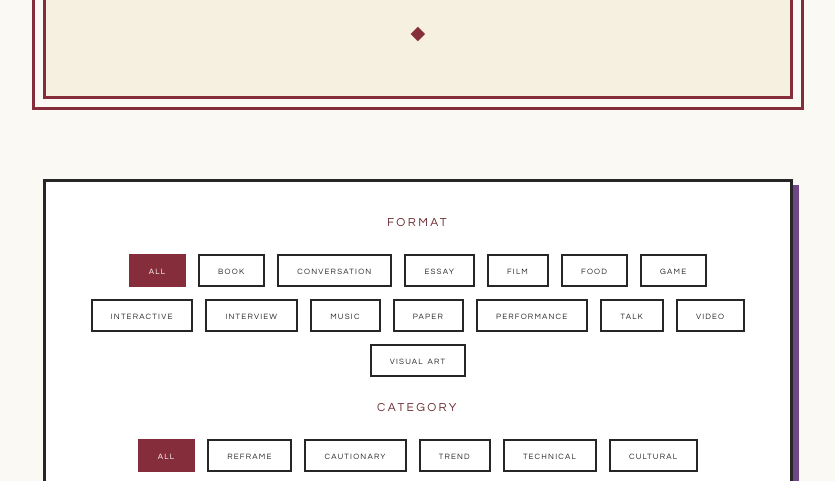
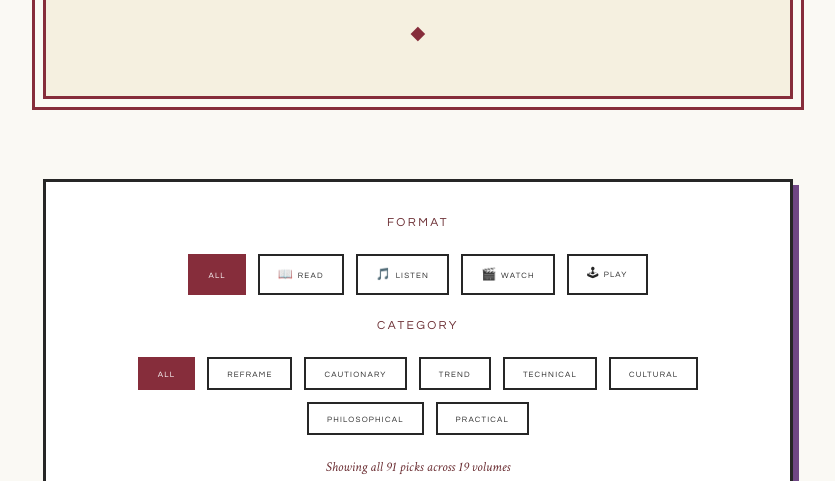
Before and after one commit to NKAlfredBot/weekly-picks, a browser extension: page index.html in a window 1280 px wide. Shown: the part 303-784 px from the top of the page, without its empty margins (222-1057 px from the left). Drawn offline with Linux system fonts and the light colour scheme.

Commit message:
Simplify format filters to 5 emoji groups: Read, Listen, Watch, Play
Replace per-media-type filter buttons with grouped format filters.
Read (essay/paper/book/talk/interview/conversation), Listen (music/audio),
Watch (film/video/performance), Play (interactive/game/food/visual-art).

Co-Authored-By: Claude Opus 4.6 (1M context) <noreply@anthropic.com>

```diff
--- a/index.html
+++ b/index.html
@@ -1083,8 +1083,12 @@
         <section class="category-filter-bar">
             <div class="filter-section">
                 <label class="category-filter-label">Format</label>
-                <div class="category-filters" id="media-type-filters">
-                    <button class="category-filter-btn active" data-media-type="all">All</button>
+                <div class="category-filters">
+                    <button class="category-filter-btn active" data-format="all">All</button>
+                    <button class="category-filter-btn" data-format="read">📖 Read</button>
+                    <button class="category-filter-btn" data-format="listen">🎵 Listen</button>
+                    <button class="category-filter-btn" data-format="watch">🎬 Watch</button>
+                    <button class="category-filter-btn" data-format="play">🕹 Play</button>
                 </div>
             </div>
 
@@ -1283,15 +1287,20 @@ feed.json, and push to GitHub."</div>
     <script>
         let feedData = null;
         let currentFilter = 'all';
-        let currentMediaTypeFilter = 'all';
-
-        const mediaTypeLabelsMap = {
-            'essay': 'Essay', 'paper': 'Paper', 'book': 'Book',
-            'talk': 'Talk', 'interview': 'Interview', 'conversation': 'Conversation',
-            'music': 'Music', 'film': 'Film', 'video': 'Video',
-            'interactive': 'Interactive', 'game': 'Game', 'food': 'Food',
-            'visual-art': 'Visual Art', 'audio': 'Audio', 'performance': 'Performance'
+        let currentFormatFilter = 'all';
+
+        const formatGroups = {
+            'read': ['essay', 'paper', 'book', 'interview', 'conversation', 'talk'],
+            'listen': ['music', 'audio'],
+            'watch': ['film', 'video', 'performance'],
+            'play': ['interactive', 'game', 'food', 'visual-art']
         };
+
+        function matchesFormat(mediaType, format) {
+            if (format === 'all') return true;
+            if (!mediaType) return format === 'read';
+            return (formatGroups[format] || []).includes(mediaType);
+        }
 
         async function loadFeed() {
             try {
@@ -1299,7 +1308,6 @@ feed.json, and push to GitHub."</div>
                 if (!response.ok) throw new Error('Failed to load feed');
 
                 feedData = await response.json();
-                buildMediaTypeFilters();
                 renderFeed();
                 setupFilterListeners();
             } catch (error) {
@@ -1312,27 +1320,6 @@ feed.json, and push to GitHub."</div>
             }
         }
 
-        function buildMediaTypeFilters() {
-            const types = new Set();
-            feedData.items.forEach(item => {
-                const mt = item._picks?.media_type;
-                if (mt) types.add(mt);
-            });
-
-            const sorted = [...types].sort((a, b) => {
-                return (mediaTypeLabelsMap[a] || a).localeCompare(mediaTypeLabelsMap[b] || b);
-            });
-
-            const container = document.getElementById('media-type-filters');
-            sorted.forEach(type => {
-                const btn = document.createElement('button');
-                btn.className = 'category-filter-btn';
-                btn.dataset.mediaType = type;
-                btn.textContent = mediaTypeLabelsMap[type] || type;
-                container.appendChild(btn);
-            });
-        }
-
         function renderFeed() {
             if (!feedData) return;
 
@@ -1359,13 +1346,13 @@ feed.json, and push to GitHub."</div>
                 // Sort by position (ascending: 1 to 5)
                 items.sort((a, b) => (a._picks?.position || 0) - (b._picks?.position || 0));
 
-                // Filter items by category and media type
+                // Filter items by category and format
                 let visibleItems = items;
                 if (currentFilter !== 'all') {
                     visibleItems = visibleItems.filter(item => item._picks?.category === currentFilter);
                 }
-                if (currentMediaTypeFilter !== 'all') {
-                    visibleItems = visibleItems.filter(item => item._picks?.media_type === currentMediaTypeFilter);
+                if (currentFormatFilter !== 'all') {
+                    visibleItems = visibleItems.filter(item => matchesFormat(item._picks?.media_type, currentFormatFilter));
                 }
 
                 // If no visible items after filtering, hide the volume
@@ -1519,13 +1506,13 @@ feed.json, and push to GitHub."</div>
                 });
             });
 
-            // Media type filters
-            const mediaBtns = document.querySelectorAll('[data-media-type]');
-            mediaBtns.forEach(btn => {
+            // Format filters
+            const formatBtns = document.querySelectorAll('[data-format]');
+            formatBtns.forEach(btn => {
                 btn.addEventListener('click', () => {
-                    mediaBtns.forEach(b => b.classList.remove('active'));
+                    formatBtns.forEach(b => b.classList.remove('active'));
                     btn.classList.add('active');
-                    currentMediaTypeFilter = btn.dataset.mediaType;
+                    currentFormatFilter = btn.dataset.format;
                     renderFeed();
                 });
             });
@@ -1533,7 +1520,7 @@ feed.json, and push to GitHub."</div>
 
         function updateFilterCount(visiblePicks, visibleVolumes) {
             const countEl = document.getElementById('filter-count');
-            const isFiltered = currentFilter !== 'all' || currentMediaTypeFilter !== 'all';
+            const isFiltered = currentFilter !== 'all' || currentFormatFilter !== 'all';
             if (!isFiltered) {
                 countEl.textContent = `Showing all ${visiblePicks} picks across ${visibleVolumes} volume${visibleVolumes !== 1 ? 's' : ''}`;
             } else {
```
